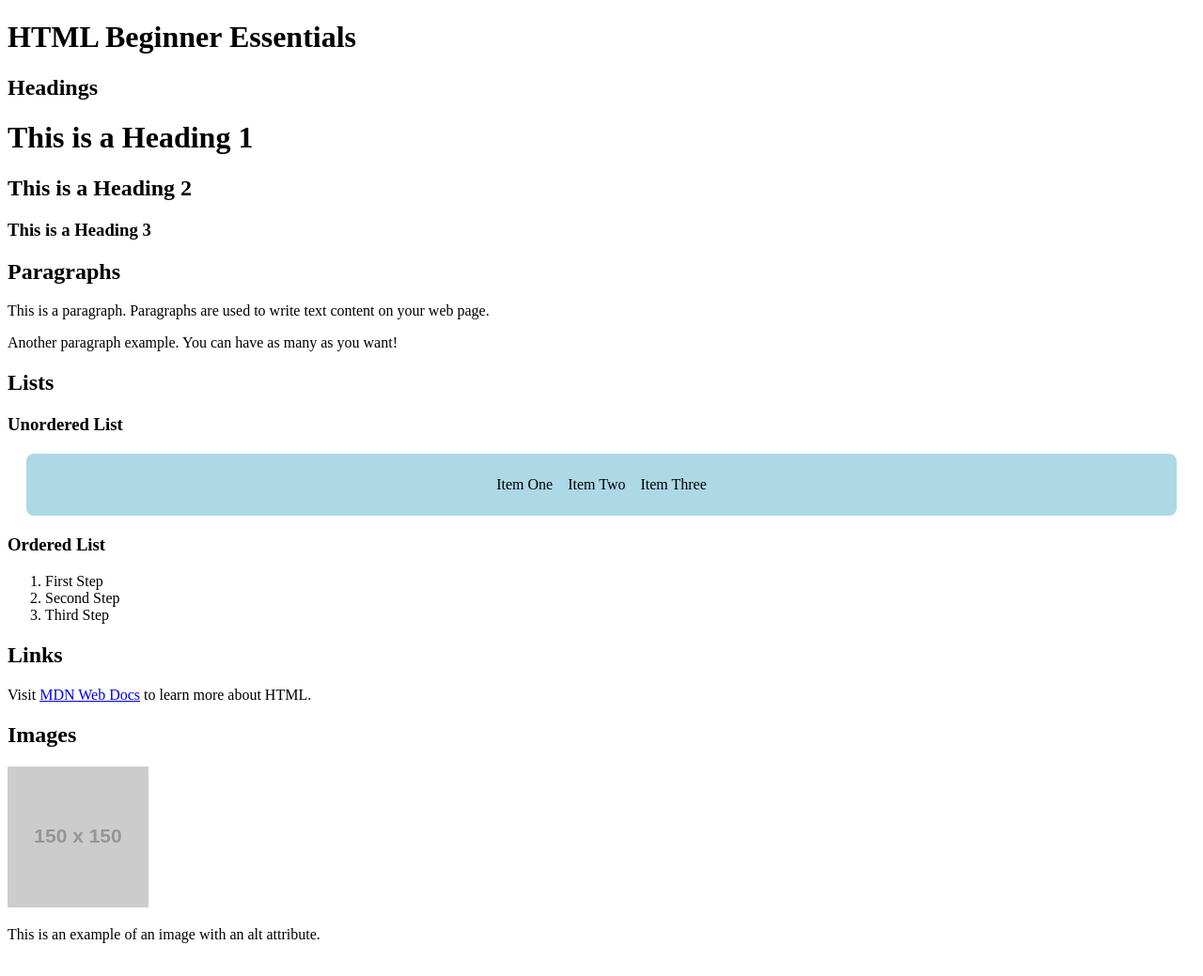
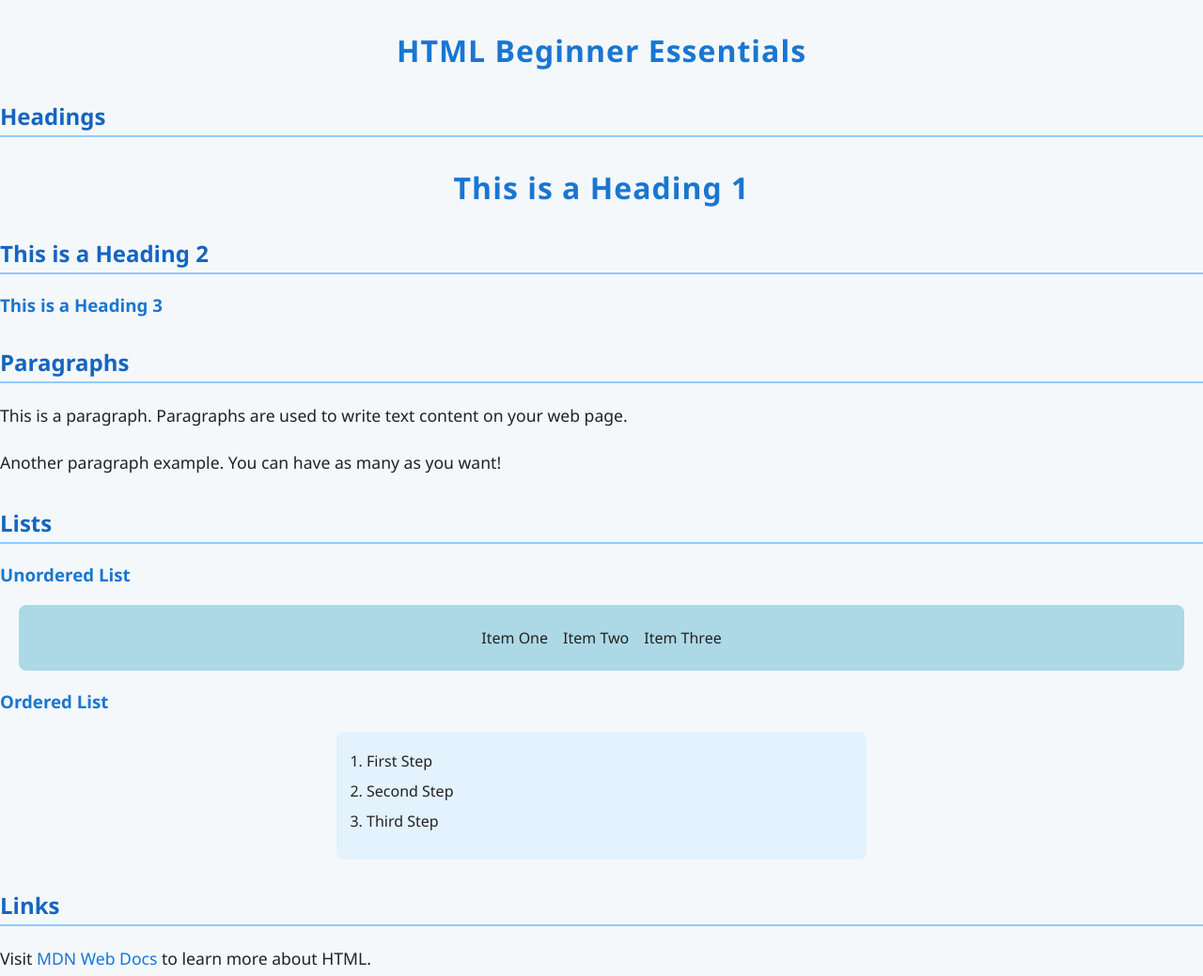
Before and after one commit to IGIRANEZAJosue/ntare-lousenlund-coding-day, a plain HTML site: page index.html in a window 1280 px wide. Shown: the top 1039 px of the page at 94% size. Drawn offline with Linux system fonts and the light colour scheme; placeholder pictures from the web are drawn by us.

Commit message:
change css styles

```diff
--- a/style.css
+++ b/style.css
@@ -1,3 +1,69 @@
+body {
+  font-family: 'Segoe UI', Arial, sans-serif;
+  background: #f4f8fb;
+  color: #222;
+  margin: 0;
+  padding: 0 0 40px 0;
+}
+
+h1 {
+  text-align: center;
+  margin-top: 32px;
+  color: #1976d2;
+  letter-spacing: 1px;
+}
+
+h2 {
+  color: #1565c0;
+  margin-top: 32px;
+  border-bottom: 2px solid #90caf9;
+  padding-bottom: 4px;
+}
+
+h3 {
+  color: #1976d2;
+  margin-top: 20px;
+}
+
+p {
+  font-size: 1.1em;
+  line-height: 1.7;
+  margin: 12px 0 20px 0;
+}
+
+ol {
+  background: #e3f2fd;
+  padding: 20px 32px;
+  border-radius: 8px;
+  margin: 20px auto;
+  max-width: 500px;
+}
+
+ol li {
+  margin-bottom: 10px;
+}
+
+a {
+  color: #1976d2;
+  text-decoration: none;
+  font-weight: 500;
+  transition: color 0.2s;
+}
+
+a:hover {
+  color: #0d47a1;
+  text-decoration: underline;
+}
+
+img {
+  display: block;
+  margin: 24px auto 8px auto;
+  border-radius: 8px;
+  box-shadow: 0 2px 8px rgba(25, 118, 210, 0.08);
+  max-width: 100%;
+  height: auto;
+}
+
 ul {
   padding: 24px;
   margin: 20px;
```
